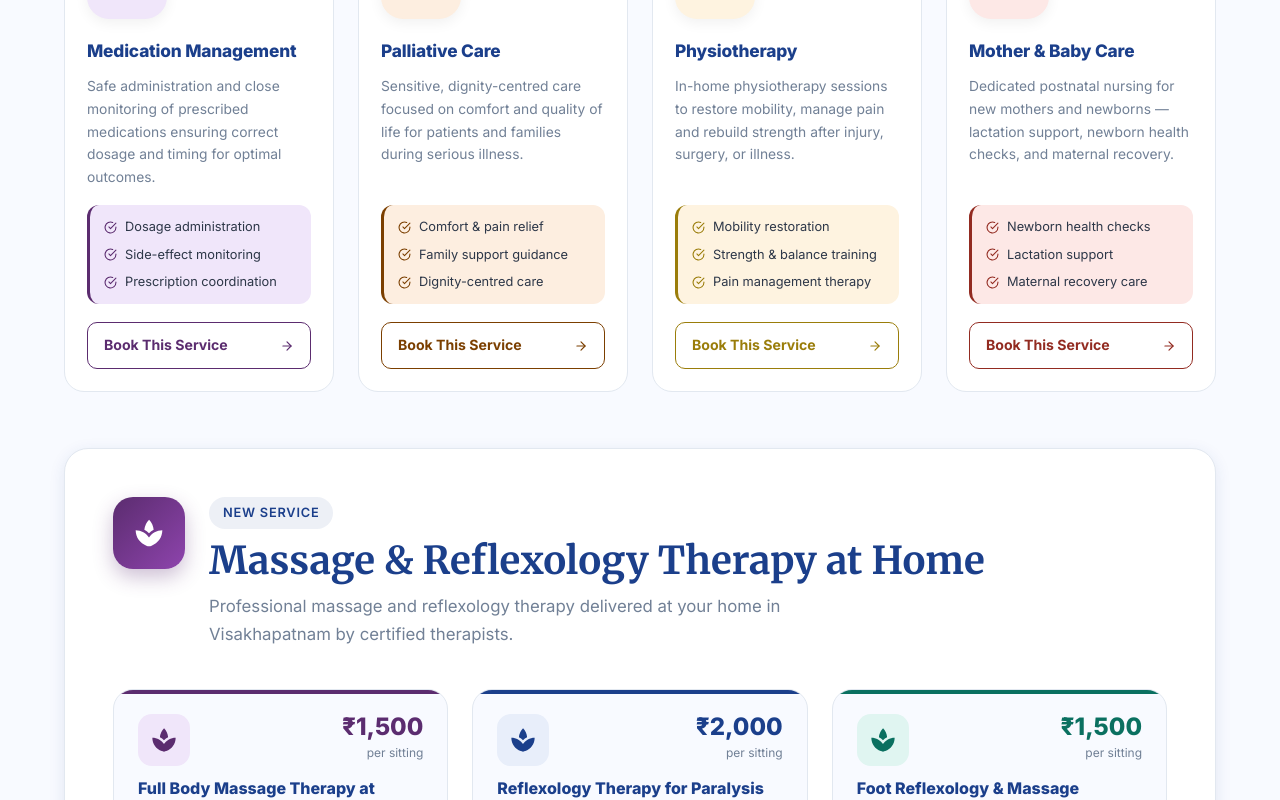
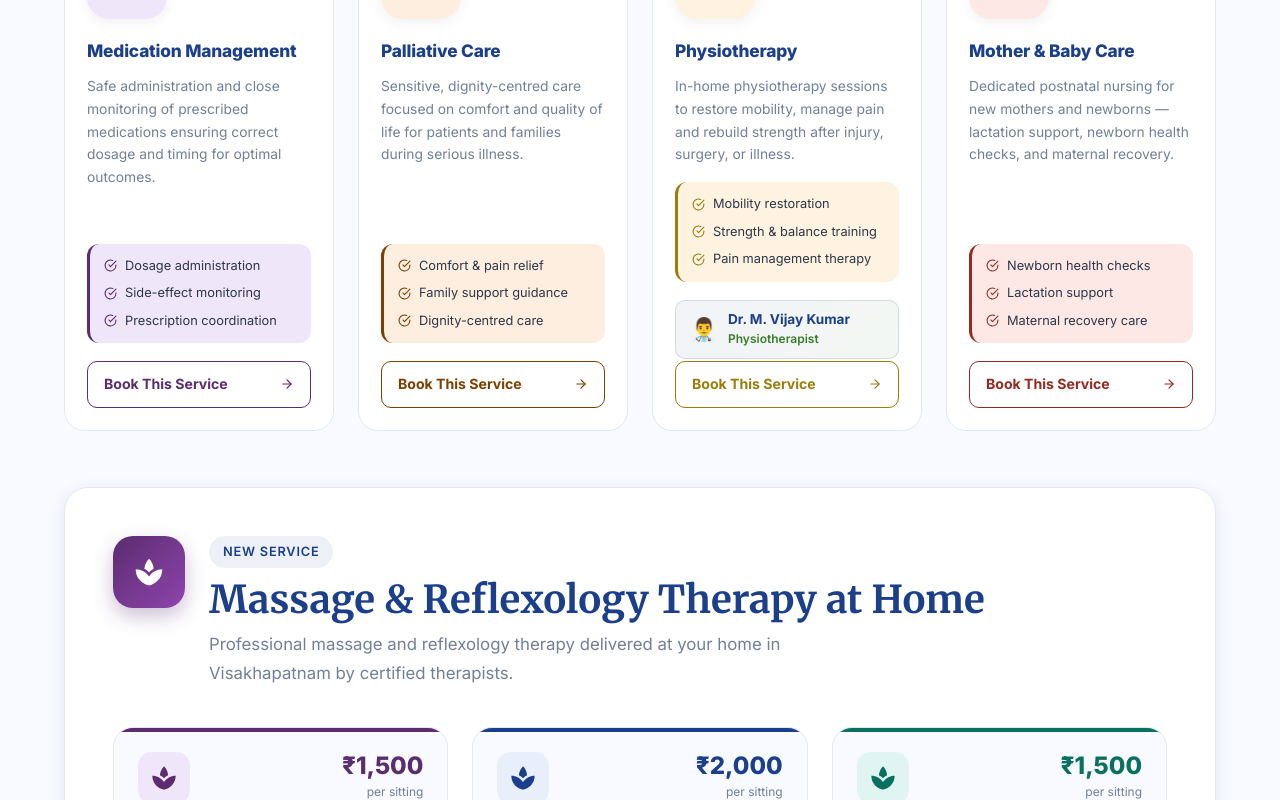
Before and after one commit to Snapbrio321/Homecarevite, a React (Vite) app: page / in a window 1280 px wide. Shown: the part 1900-2700 px from the top of the page. Built offline with nearby package versions, Linux system fonts and the light colour scheme.

Commit message:
Add Dr. M. Vijay Kumar badge to Physiotherapy service card

```diff
--- a/src/components/Services.css
+++ b/src/components/Services.css
@@ -968,3 +968,35 @@
     grid-column: span 1;
   }
 }
+
+/* ── Doctor badge on service card ── */
+.svc-card__doctor {
+  display: flex;
+  align-items: center;
+  gap: 10px;
+  padding: 10px 14px;
+  background: linear-gradient(135deg, rgba(27,63,139,0.06), rgba(58,125,44,0.06));
+  border: 1px solid rgba(27,63,139,0.15);
+  border-radius: 10px;
+  margin-bottom: 2px;
+}
+
+.svc-card__doctor-icon {
+  font-size: 1.4rem;
+  line-height: 1;
+  flex-shrink: 0;
+}
+
+.svc-card__doctor-name {
+  font-size: 0.85rem;
+  font-weight: 700;
+  color: var(--navy);
+  line-height: 1.2;
+}
+
+.svc-card__doctor-role {
+  font-size: 0.75rem;
+  color: var(--green);
+  font-weight: 600;
+  margin-top: 2px;
+}
--- a/src/components/Services.jsx
+++ b/src/components/Services.jsx
@@ -168,6 +168,8 @@ const services = [
     title: 'Physiotherapy',
     desc: 'In-home physiotherapy sessions to restore mobility, manage pain and rebuild strength after injury, surgery, or illness.',
     features: ['Mobility restoration', 'Strength & balance training', 'Pain management therapy'],
+    doctor: 'Dr. M. Vijay Kumar',
+    doctorRole: 'Physiotherapist',
   },
   {
     PhIcon: PiBabyDuotone,
@@ -237,6 +239,17 @@ export default function Services() {
                       </li>
                     ))}
                   </ul>
+
+                  {/* Doctor badge */}
+                  {svc.doctor && (
+                    <div className="svc-card__doctor">
+                      <span className="svc-card__doctor-icon">👨‍⚕️</span>
+                      <div>
+                        <p className="svc-card__doctor-name">{svc.doctor}</p>
+                        <p className="svc-card__doctor-role">{svc.doctorRole}</p>
+                      </div>
+                    </div>
+                  )}
 
                   <a
                     href="/contact"
```
